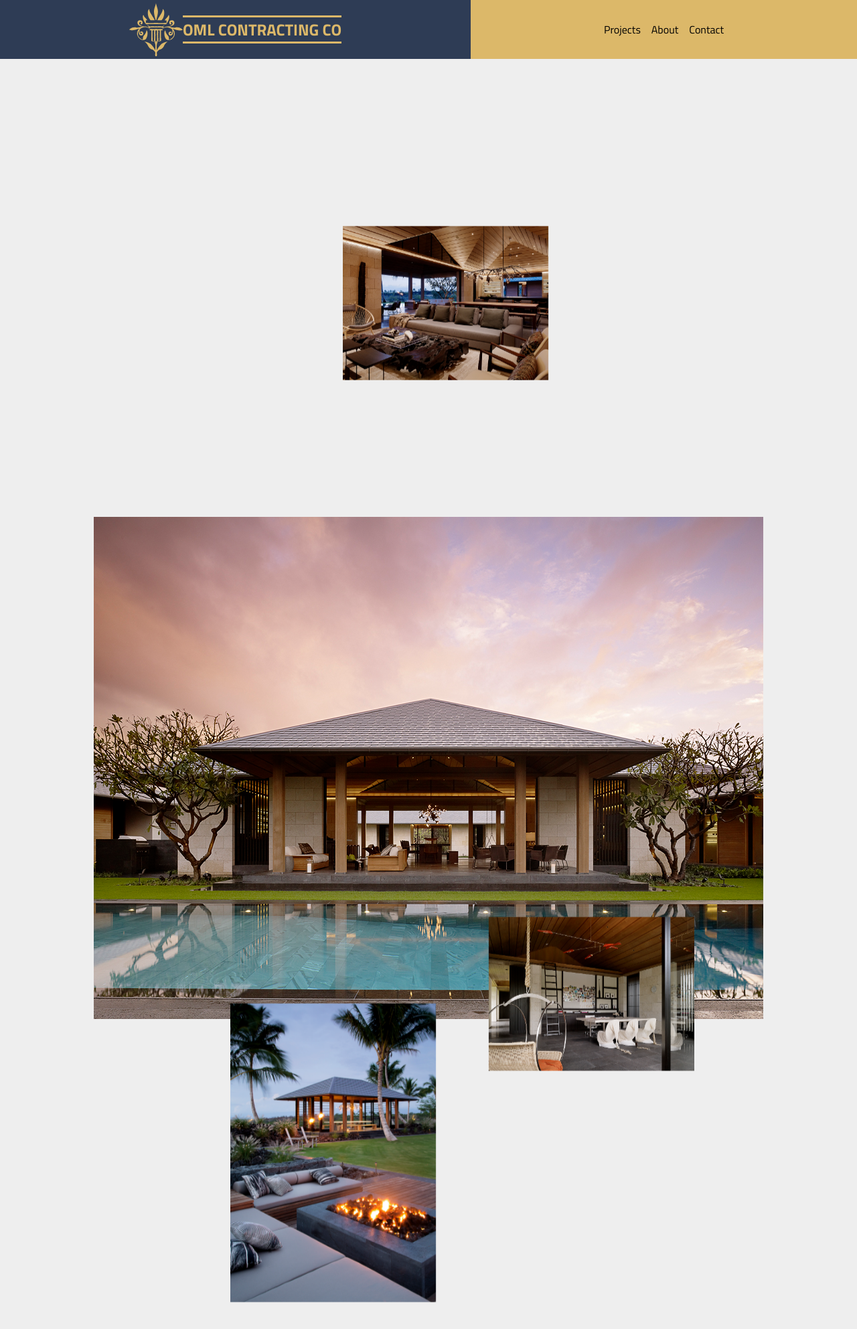
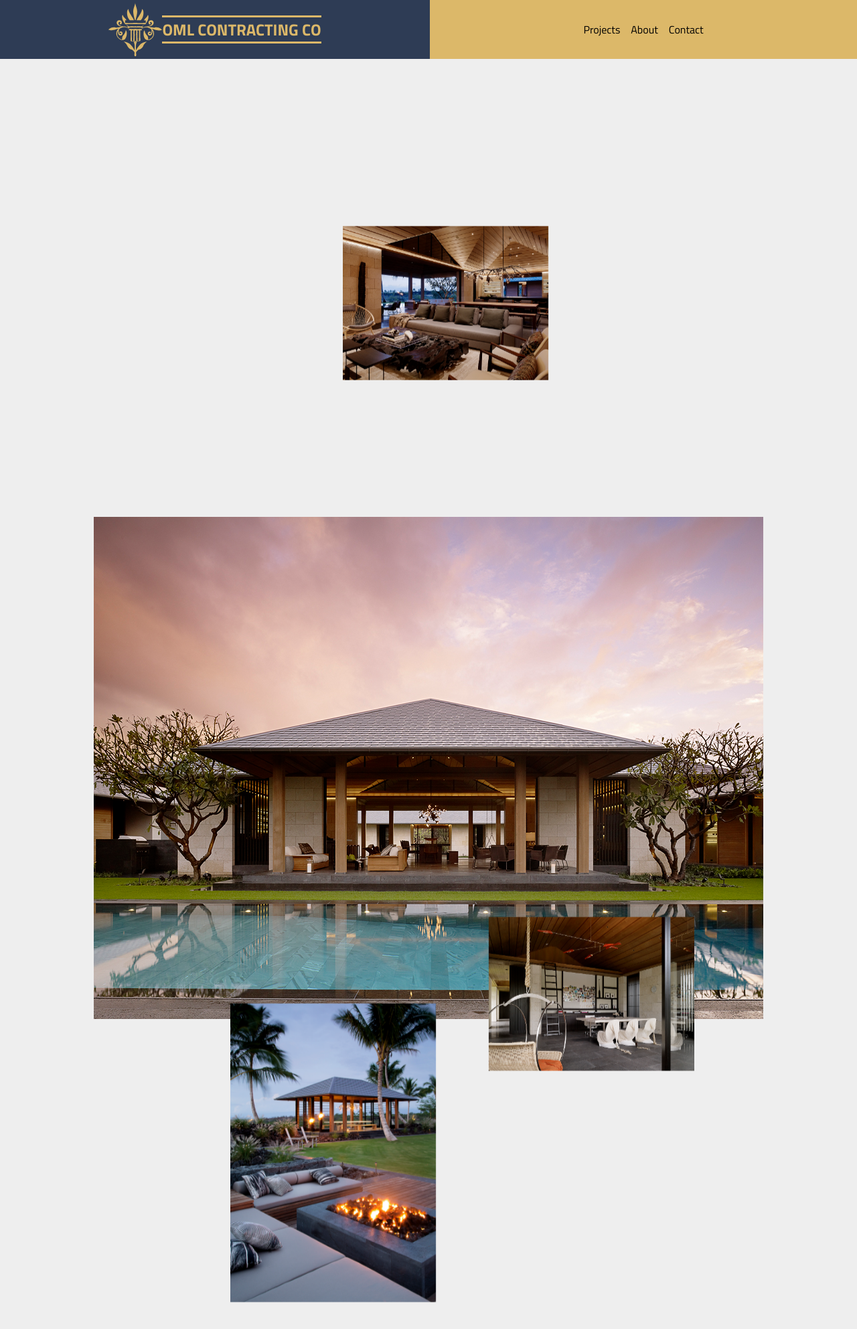
Before and after one commit to NotWoods/omlhawaii, a Jekyll site: the page built from pages/index.html, in a window 1280 px wide. Shown: the top 1985 px of the page at 67% size. Built offline with Jekyll 4.4.1, drawn with Linux system fonts in a browser that asks for light colours.

Commit message:
Added onload script for the header css

```diff
--- a/_includes/header.html
+++ b/_includes/header.html
@@ -1,7 +1,8 @@
 <style>
 
 </style>
-<link rel='stylesheet' href='/css/header.css'>
+<link rel='stylesheet' href='/css/header/base.css'>
+{% include preload.html href="/css/header/full.css" %}
 <header class='site-header'>
 	<a class='site-header-half logo' href='/#home'>
 		<img src='/img/logo/logo.svg' width='80' height='80'>
--- /dev/null
+++ b/_includes/preload.html
@@ -0,0 +1,5 @@
+<link
+	rel="preload" href="{{ include.href }}"
+	as="style" onload="this.rel='stylesheet'"
+>
+<noscript><link rel="stylesheet" href="{{ include.href }}"></noscript>
--- /dev/null
+++ b/css/header/base.css
@@ -0,0 +1,30 @@
+a {
+	color: inherit;
+}
+
+.site-header {
+	height: 5.5em;
+	background: #2e3c55;
+	display: flex;
+}
+
+.site-header-half {
+	flex: 1;
+	display: flex;
+	justify-content: center;
+	align-items: center;
+}
+
+.company-name {
+	display: none;
+}
+
+.site-nav {
+	background: #dcb869;
+	flex-wrap: wrap;
+	overflow: hidden;
+}
+
+.nav-item {
+	padding: 0.5em;
+}
--- a/css/header.css
+++ b/css/header/full.css
@@ -1,20 +1,21 @@
-a {
+/*a {
 	color: inherit;
-}
+}*/
 
 .site-header {
-	height: 5.5em;
+	/*height: 5.5em;
 	background: #2e3c55;
-	text-align: center;
+	display: flex;*/
+
 	width: 100%;
-	display: flex;
 }
 
 .site-header-half {
-	flex-grow: 1;
+	/*flex: 1;
 	display: flex;
 	justify-content: center;
-	align-items: center;
+	align-items: center;*/
+
 	padding: 0.25em;
 }
 
@@ -26,6 +27,7 @@
 	text-decoration: none;
 }
 .company-name {
+	display: inline;
 	border-color: currentColor;
 	border-style: solid;
 	border-width: 0.15em 0;
@@ -33,14 +35,15 @@
 	line-height: 1.5em;
 }
 
-.site-nav {
+/*.site-nav {
 	background: #dcb869;
 	flex-wrap: wrap;
 	overflow: hidden;
-}
+}*/
 
 .nav-item {
-	padding: 0.5em;
+	/*padding: 0.5em;*/
+
 	text-decoration: none;
 	position: relative;
 }
```
